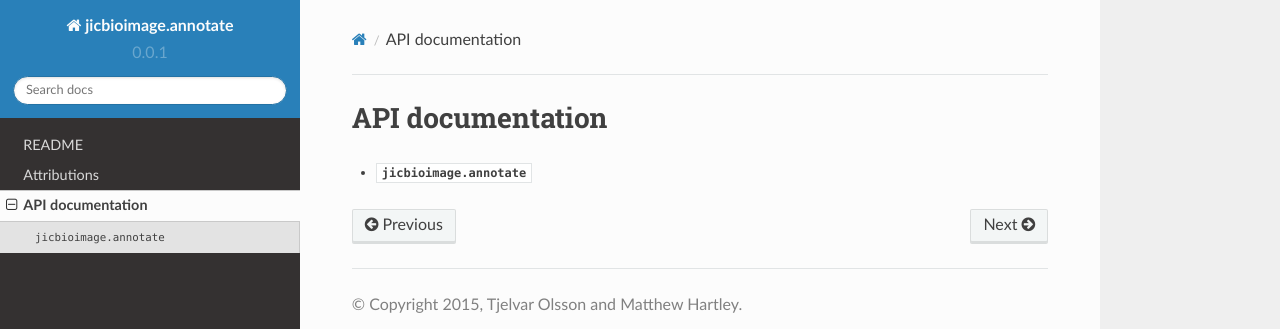
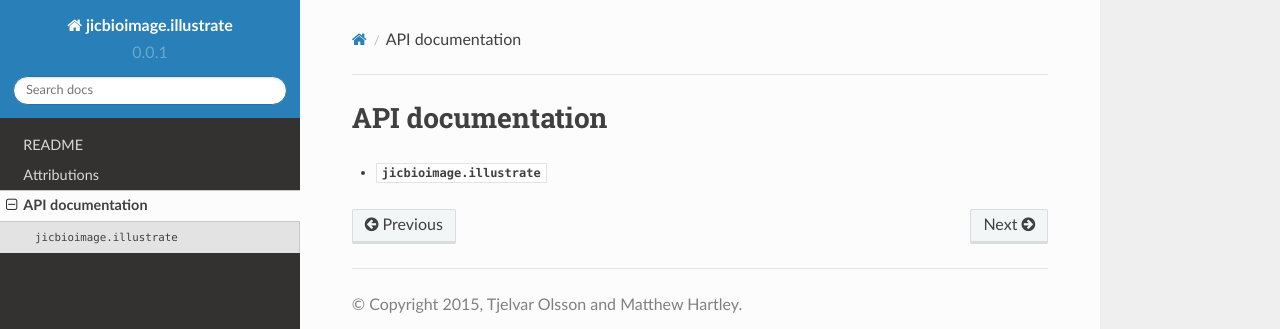
Before and after one commit to JIC-CSB/jicbioimage.annotate, a Sphinx documentation site: the page built from docs/source/api.rst, in a window 1280 px wide. Shown: the top 329 px of the page. Built offline with Sphinx 7.4.7 and the Read the Docs theme 2.0.0, drawn with Linux system fonts in a browser that asks for light colours.

Commit message:
Convereted remaining references to jicbioimage.annotate.

```diff
--- a/README.rst
+++ b/README.rst
@@ -1,9 +1,9 @@
 README
 ======
 
-To install the jicbioimage.annotate package.
+To install the jicbioimage.illustrate package.
 
 .. code-block:: bash
 
-    cd jicbioimage.annotate
+    cd jicbioimage.illustrate
     python setup.py install
--- a/docs/source/api.rst
+++ b/docs/source/api.rst
@@ -4,4 +4,4 @@ API documentation
 .. toctree::
    :maxdepth: 2
 
-   api/annotate
+   api/illustrate
--- a/docs/source/api/annotate.rst
+++ /dev/null
@@ -1,5 +0,0 @@
-:mod:`jicbioimage.annotate`
-===========================
-
-.. automodule:: jicbioimage.annotate
-   :members:
--- /dev/null
+++ b/docs/source/api/illustrate.rst
@@ -0,0 +1,5 @@
+:mod:`jicbioimage.illustrate`
+=============================
+
+.. automodule:: jicbioimage.illustrate
+   :members:
--- a/docs/source/conf.py
+++ b/docs/source/conf.py
@@ -43,7 +43,7 @@ source_suffix = '.rst'
 master_doc = 'index'
 
 # General information about the project.
-project = u'jicbioimage.annotate'
+project = u'jicbioimage.illustrate'
 copyright = u'2015, Tjelvar Olsson and Matthew Hartley'
 
 # The version info for the project you're documenting, acts as replacement for
@@ -187,7 +187,7 @@ html_show_sourcelink = False
 #html_file_suffix = None
 
 # Output file base name for HTML help builder.
-htmlhelp_basename = 'jicbioimage.annotatedoc'
+htmlhelp_basename = 'jicbioimage.illustratedoc'
 
 
 # -- Options for LaTeX output ---------------------------------------------
@@ -207,7 +207,7 @@ latex_elements = {
 # (source start file, target name, title,
 #  author, documentclass [howto, manual, or own class]).
 latex_documents = [
-  ('index', 'jicbioimage.annotate.tex', u'jicbioimage.annotate Documentation',
+  ('index', 'jicbioimage.illustrate.tex', u'jicbioimage.illustrate Documentation',
    u'Tjelvar Olsson and Matthew Hartley', 'manual'),
 ]
 
@@ -237,7 +237,7 @@ latex_documents = [
 # One entry per manual page. List of tuples
 # (source start file, name, description, authors, manual section).
 man_pages = [
-    ('index', 'jicbioimage.annotate', u'jicbioimage.annotate Documentation',
+    ('index', 'jicbioimage.illustrate', u'jicbioimage.illustrate Documentation',
      [u'Tjelvar Olsson and Matthew Hartley'], 1)
 ]
 
@@ -251,8 +251,8 @@ man_pages = [
 # (source start file, target name, title, author,
 #  dir menu entry, description, category)
 texinfo_documents = [
-  ('index', 'jicbioimage.annotate', u'jicbioimage.annotate Documentation',
-   u'Tjelvar Olsson and Matthew Hartley', 'jicbioimage.annotate', 'One line description of project.',
+  ('index', 'jicbioimage.illustrate', u'jicbioimage.illustrate Documentation',
+   u'Tjelvar Olsson and Matthew Hartley', 'jicbioimage.illustrate', 'One line description of project.',
    'Miscellaneous'),
 ]
 
--- a/setup.cfg
+++ b/setup.cfg
@@ -1,6 +1,6 @@
 [nosetests]
 detailed-errors=1
 with-coverage=1
-cover-package=jicbioimage.annotate
+cover-package=jicbioimage.illustrate
 cover-erase=1
 verbosity=1
```
Also changed, not shown: 2 other files.
